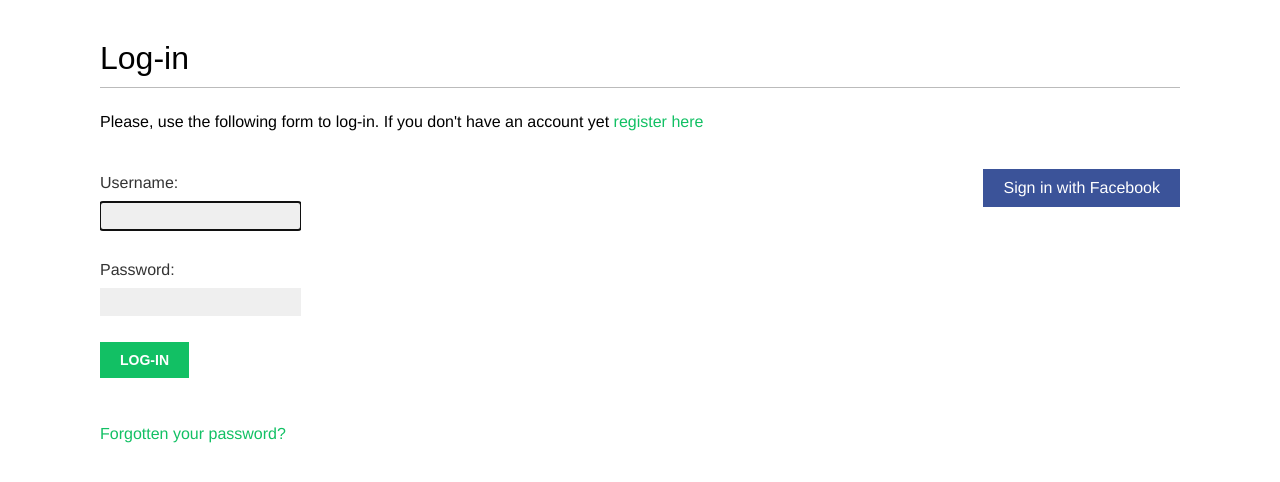
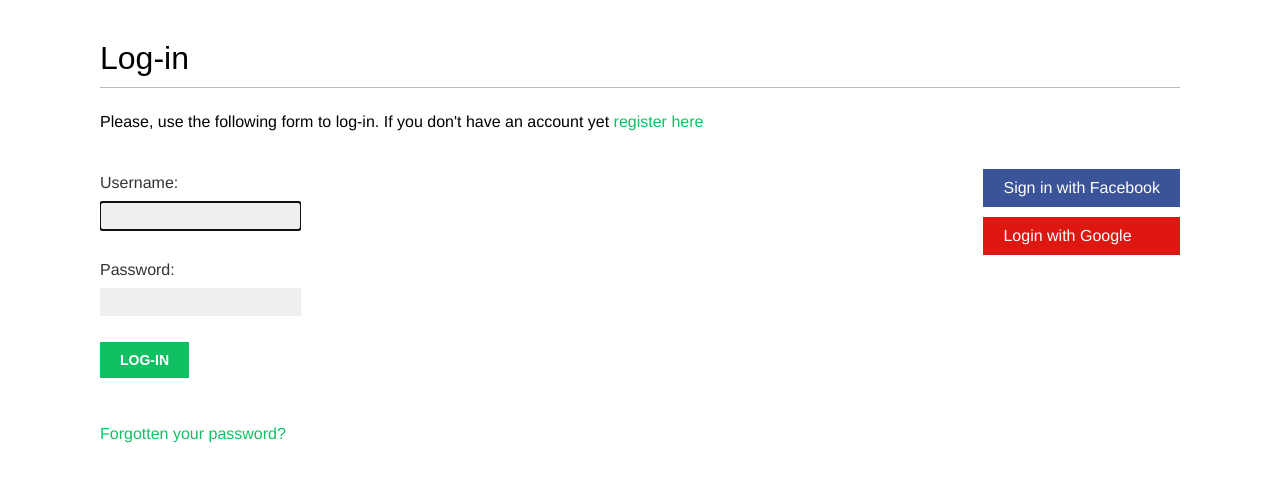
Before and after one commit to Don1k1337/social_website_django, a Django app: page /account/login/ in a window 1280 px wide. Shown: the part 47-529 px from the top of the page. Run offline with Django 3.2, Linux system fonts and the light colour scheme; some web fonts are replaced.

Commit message:
Added social auth using Google OAuth2 to access Google APIs.

```diff
--- a/account/templates/registration/login.html
+++ b/account/templates/registration/login.html
@@ -26,6 +26,9 @@
         <li class="facebook">
             <a href="{% url "social:begin" "facebook" %}">Sign in with Facebook</a>
         </li>
+        <li class="google">
+            <a href="{% url "social:begin" "google-oauth2" %}">Login with Google</a>
+        </li>
     </ul>
 </div>
 {% endblock %}
--- a/bookmarks/settings.py
+++ b/bookmarks/settings.py
@@ -87,12 +87,15 @@ AUTHENTICATION_BACKENDS = [
     'django.contrib.auth.backends.ModelBackend',
     'account.authentication.EmailAuthBackend',
     'social_core.backends.facebook.FacebookOAuth2',
+    'social_core.backends.google.GoogleOAuth2',
 ]
 
 SOCIAL_AUTH_FACEBOOK_KEY = 'XXX'  # Facebook app ID
 SOCIAL_AUTH_FACEBOOK_SECRET = 'XXX'  # Facebook App Secret
 SOCIAL_AUTH_FACEBOOK_SCOPE = ['email']
-
+SOCIAL_AUTH_GOOGLE_OAUTH2_KEY = 'XXX'  # Google
+# Consumer Key
+SOCIAL_AUTH_GOOGLE_OAUTH2_SECRET = 'XXX'  # Google Consumer Secret
 
 # Password validation
 # https://docs.djangoproject.com/en/3.1/ref/settings/#auth-password-validators
```
